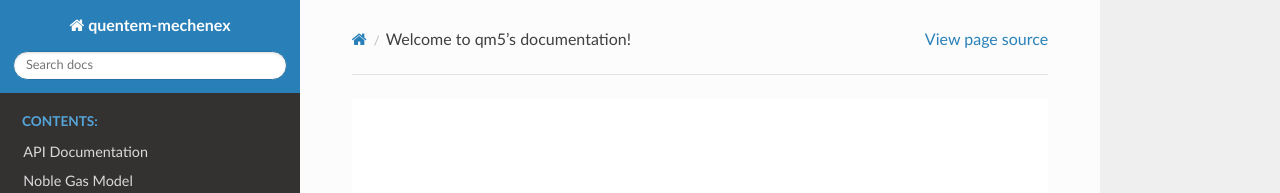
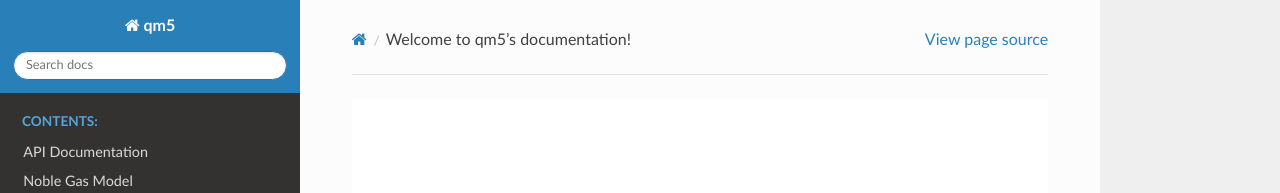
Before and after one commit to b-rousse/HF_and_MP2, a Sphinx documentation site: the page built from docs/index.rst, in a window 1280 px wide. Shown: the top 193 px of the page. Built offline with Sphinx 7.4.7 and the Read the Docs theme 2.0.0, drawn with Linux system fonts in a browser that asks for light colours.

Commit message:
Update conf.py

```diff
--- a/docs/conf.py
+++ b/docs/conf.py
@@ -19,7 +19,7 @@
 
 # -- Project information -----------------------------------------------------
 
-project = 'quentem-mechenex'
+project = 'qm5'
 copyright = ("2019, qm5 team. Project structure based on the "
              "Computational Molecular Science Python Cookiecutter version 1.0")
 author = 'qm5 team'
```
